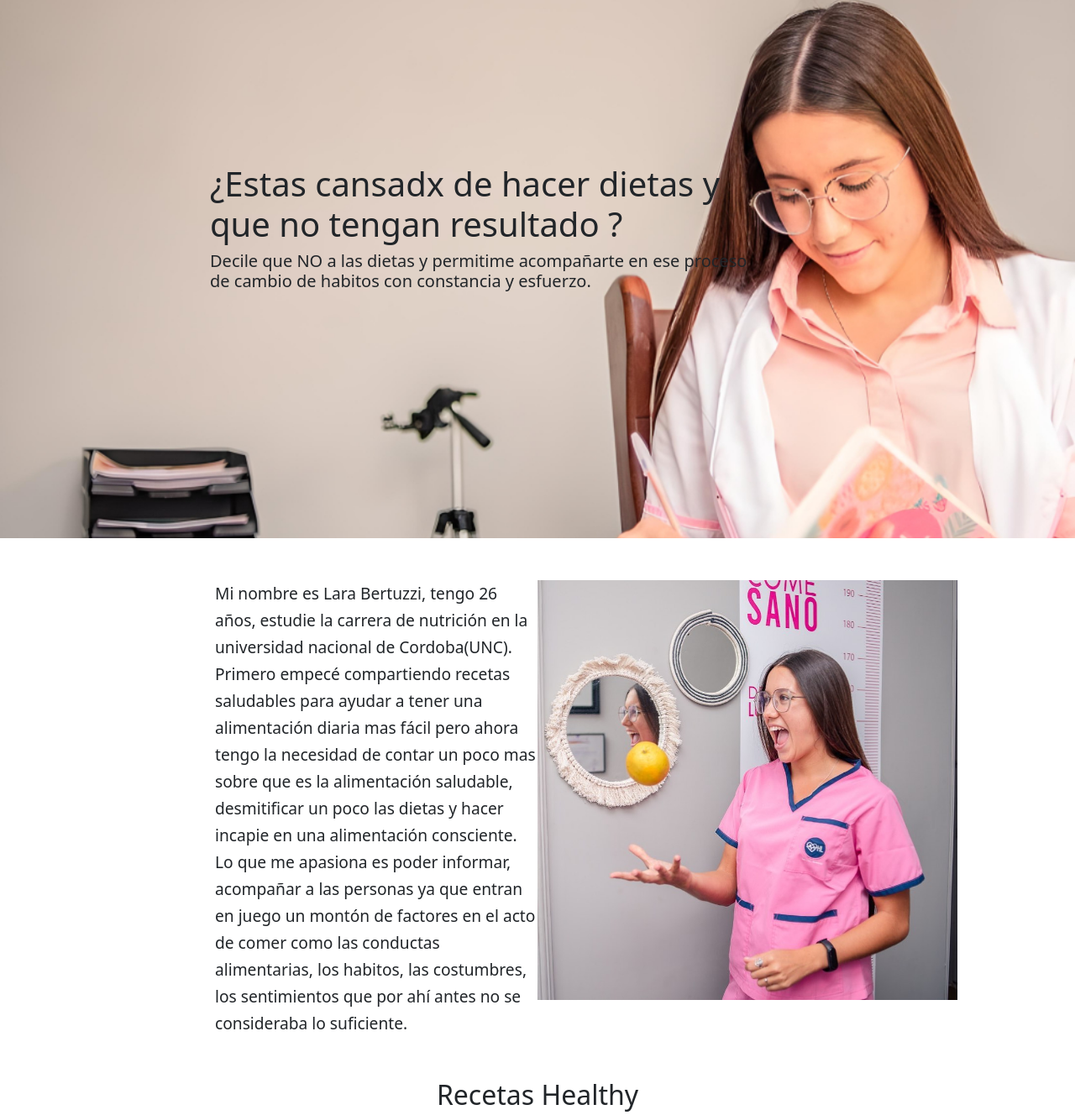
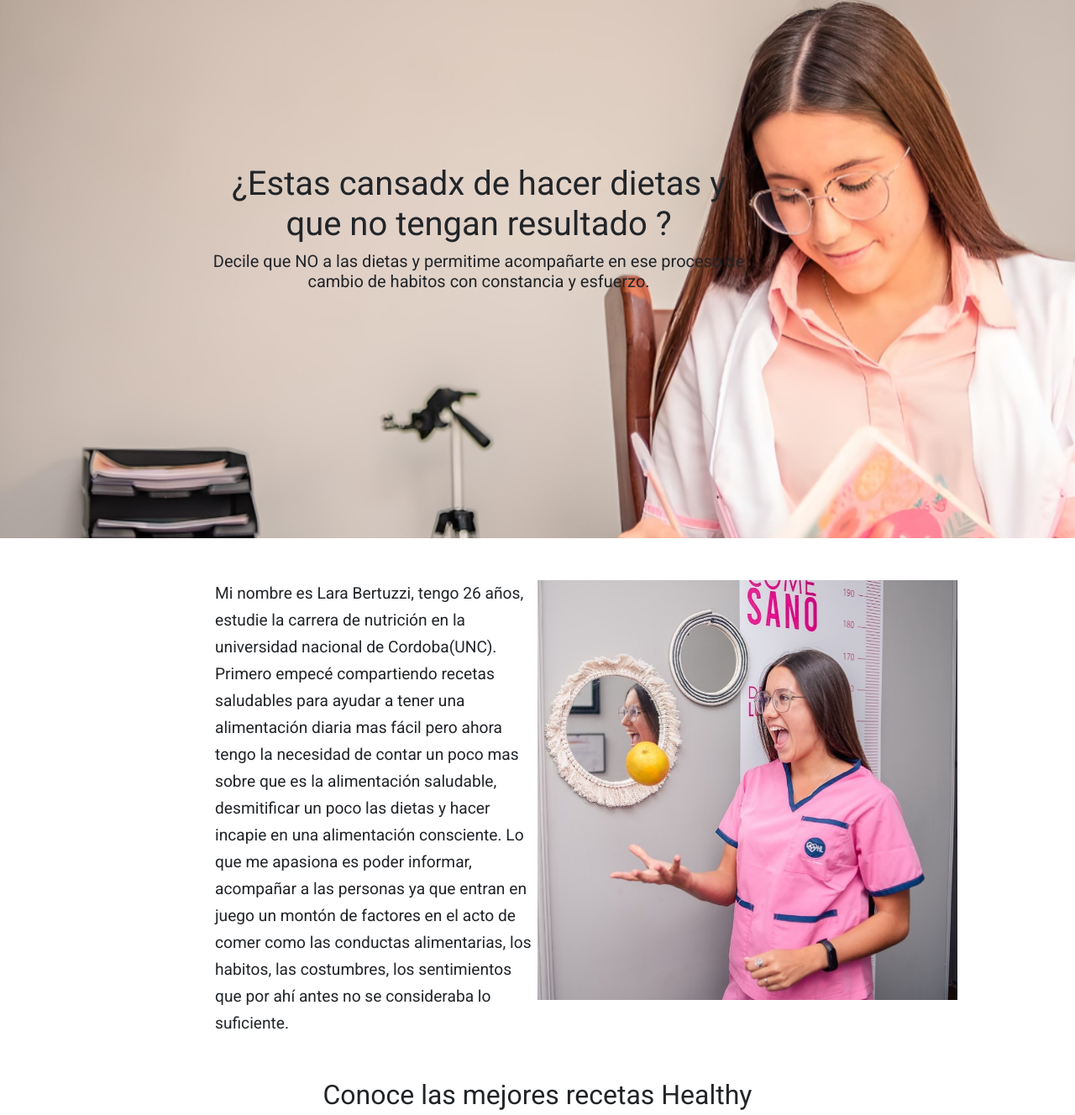
Before and after one commit to ManuBruno/PF-ManuelBruno, a plain HTML site: page index.html in a window 1280 px wide. Shown: the part 183-1511 px from the top of the page at 84% size. Drawn offline with nearby package versions, Linux system fonts and the light colour scheme.

Commit message:
tercera prueba

```diff
--- a/css/style.css
+++ b/css/style.css
@@ -2,6 +2,7 @@
   margin: 0;
   padding: 0;
   box-sizing: border-box;
+  font-family: "Roboto", sans-serif;
 }
 .menu_imagen img {
   width: 110px;
@@ -33,6 +34,7 @@
   margin: 250px;
   width: 50%;
   min-width: 50%;
+  text-align: center;
 }
 .container__section2 {
   display: flex;
@@ -68,8 +70,7 @@
 .consultas__image {
   width: 50%;
 }
-.ubicacion {
-}
+
 footer {
   background-color: pink;
   display: flex;
--- a/index.html
+++ b/index.html
@@ -9,6 +9,11 @@
   <link href="https://cdn.jsdelivr.net/npm/bootstrap@5.2.1/dist/css/bootstrap.min.css" rel="stylesheet"
     integrity="sha384-iYQeCzEYFbKjA/T2uDLTpkwGzCiq6soy8tYaI1GyVh/UjpbCx/TYkiZhlZB6+fzT" crossorigin="anonymous">
   <link rel="stylesheet" href="https://cdn.jsdelivr.net/npm/bootstrap-icons@1.9.1/font/bootstrap-icons.css">
+  <link href="https://unpkg.com/aos@2.3.1/dist/aos.css" rel="stylesheet">
+  <link rel="stylesheet" href="https://cdnjs.cloudflare.com/ajax/libs/animate.css/4.1.1/animate.min.css">
+  <link rel="preconnect" href="https://fonts.googleapis.com">
+  <link rel="preconnect" href="https://fonts.gstatic.com" crossorigin>
+  <link href="https://fonts.googleapis.com/css2?family=Montserrat&family=Roboto&display=swap" rel="stylesheet">
   <link rel="stylesheet" href="./css/style.css">
 </head>
 
@@ -67,8 +72,9 @@
 
     <main>
       <div class="container__main">
-        <h1>¿Estas cansadx de hacer dietas y que no tengan resultado ?</h1>
-        <h5>Decile que NO a las dietas y permitime acompañarte en
+        <h1 class="animate__animated animate__backInDown">¿Estas cansadx de hacer dietas y que no tengan resultado ?
+        </h1>
+        <h5 class="animate__animated animate__backInUp">Decile que NO a las dietas y permitime acompañarte en
           ese
           proceso de cambio de habitos con constancia y esfuerzo.</h5>
       </div>
@@ -77,7 +83,8 @@
   </div>
   <section>
     <div class="container__section2">
-      <div class="text__section2">Mi nombre es Lara Bertuzzi, tengo 26 años, estudie la carrera de nutrición en la
+      <div class="text__section2" data-aos="fade-right">Mi nombre es Lara Bertuzzi, tengo 26 años, estudie la carrera de
+        nutrición en la
         universidad nacional de
         Cordoba(UNC).
         Primero empecé compartiendo recetas saludables para ayudar a tener una alimentación diaria mas fácil pero ahora
@@ -89,12 +96,14 @@
         montón de factores en el acto de comer como las conductas alimentarias, los habitos, las costumbres, los
         sentimientos
         que por ahí antes no se consideraba lo suficiente.</div>
-      <div class="section2__image"><img src="./assets/imagen-inicio.jpg" alt="Foto Lara"></div>
+      <div data-aos="fade-left">
+        <div class="section2__image"><img src="./assets/imagen-inicio.jpg" alt="Foto Lara"></div>
+      </div>
     </div>
   </section>
   <section>
     <div class="section2__tittle">
-      <h2>Recetas Healthy</h2>
+      <h2>Conoce las mejores recetas Healthy</h2>
     </div>
     <div class="section3__main">
       <img src="./assets/barritas-cereal.jpg" alt="Barritas de cereal">
@@ -135,9 +144,22 @@
     </div>
 
   </footer>
+
+
+
+
+
+
+
   <script src="https://cdn.jsdelivr.net/npm/bootstrap@5.2.1/dist/js/bootstrap.bundle.min.js"
     integrity="sha384-u1OknCvxWvY5kfmNBILK2hRnQC3Pr17a+RTT6rIHI7NnikvbZlHgTPOOmMi466C8"
     crossorigin="anonymous"></script>
+  <script src="https://unpkg.com/aos@2.3.1/dist/aos.js"></script>
+  <script>
+    AOS.init({
+      easing: 'ease-out-back', duration: 2000
+    })
+  </script>
 </body>
 
 </html>
```
